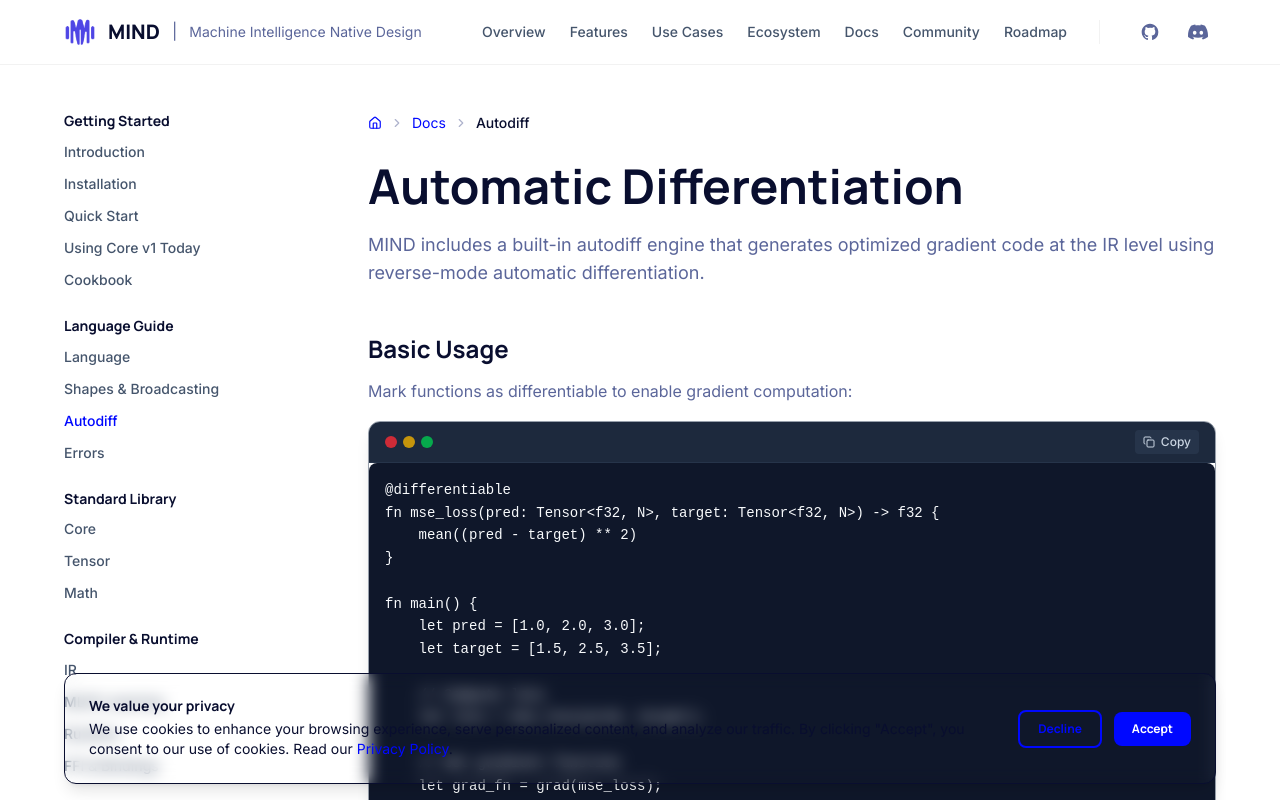
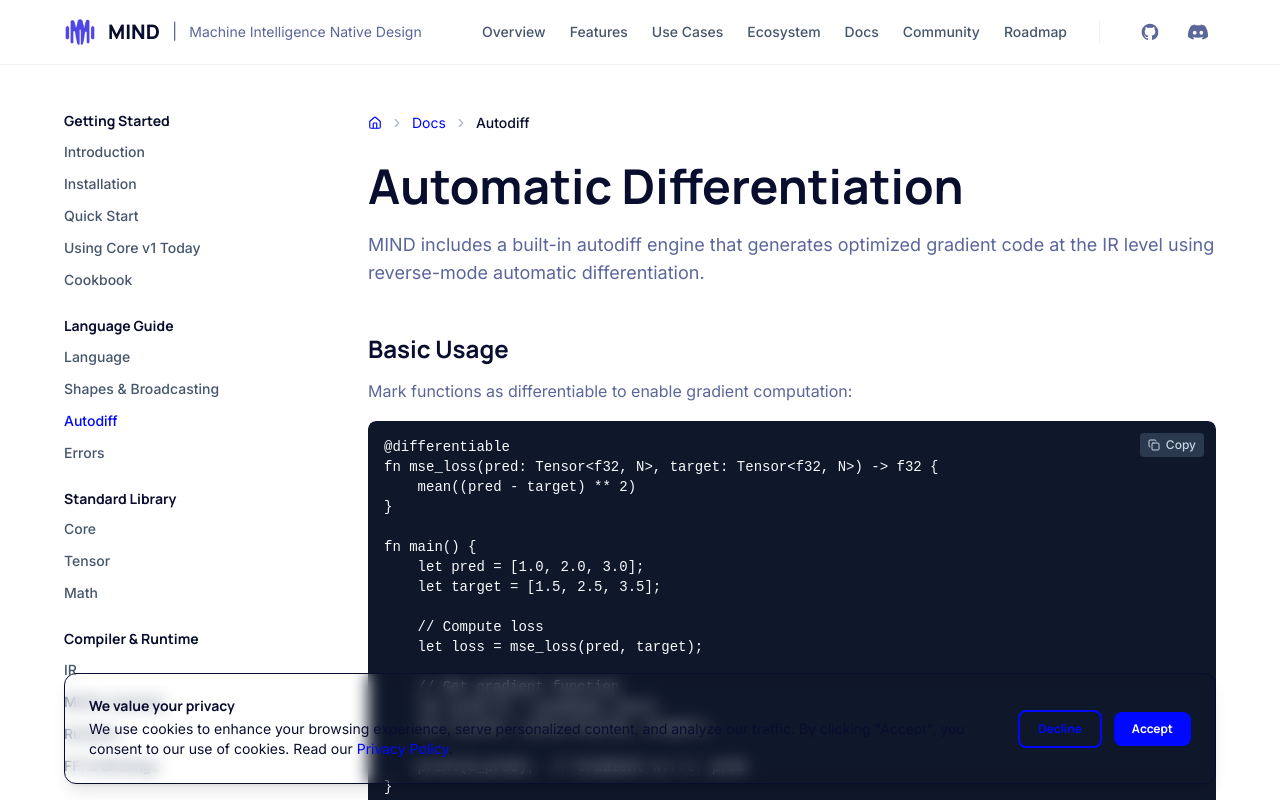
Before and after one commit to star-ga/mindlang.dev, a Next.js app: page /docs/autodiff in a window 1280 px wide. Shown: the top 800 px of the page. Built offline with nearby package versions, Linux system fonts and the light colour scheme.

Commit message:
Simplify CodeBlock: remove header bar, keep copy button inside

```diff
--- a/src/components/ui/CodeBlock.tsx
+++ b/src/components/ui/CodeBlock.tsx
@@ -6,10 +6,9 @@ import { Check, Copy } from "lucide-react";
 interface CodeBlockProps {
     children: string;
     className?: string;
-    title?: string;
 }
 
-export function CodeBlock({ children, className = "", title }: CodeBlockProps) {
+export function CodeBlock({ children, className = "" }: CodeBlockProps) {
     const [copied, setCopied] = useState(false);
 
     const handleCopy = async () => {
@@ -19,22 +18,13 @@ export function CodeBlock({ children, className = "", title }: CodeBlockProps) {
     };
 
     return (
-        <div className={`relative rounded-xl overflow-hidden border border-slate-700/50 shadow-lg ${className}`}>
-            {/* Header bar */}
-            <div className="flex items-center justify-between px-4 py-2 bg-slate-800 border-b border-slate-700/50">
-                <div className="flex items-center gap-2">
-                    <div className="flex gap-1.5">
-                        <div className="w-3 h-3 rounded-full bg-red-500/80" />
-                        <div className="w-3 h-3 rounded-full bg-yellow-500/80" />
-                        <div className="w-3 h-3 rounded-full bg-green-500/80" />
-                    </div>
-                    {title && (
-                        <span className="ml-3 text-xs text-slate-400 font-mono">{title}</span>
-                    )}
-                </div>
+        <div className={`relative rounded-lg overflow-hidden ${className}`}>
+            <pre className="bg-slate-900 text-slate-50 p-4 pr-16 rounded-lg text-sm font-mono overflow-x-auto">
+                {children}
+            </pre>
             <button
                 onClick={handleCopy}
-                    className="flex items-center gap-1.5 px-2 py-1 rounded text-xs font-medium bg-slate-700/50 hover:bg-slate-600/50 transition-colors text-slate-300 hover:text-white"
+                className="absolute top-3 right-3 flex items-center gap-1.5 px-2 py-1 rounded text-xs font-medium bg-slate-700/80 hover:bg-slate-600 transition-colors text-slate-300 hover:text-white"
                 aria-label="Copy code"
             >
                 {copied ? (
@@ -50,10 +40,5 @@ export function CodeBlock({ children, className = "", title }: CodeBlockProps) {
                 )}
             </button>
         </div>
-            {/* Code content */}
-            <pre className="bg-slate-900 text-slate-50 p-4 text-sm font-mono overflow-x-auto leading-relaxed">
-                {children}
-            </pre>
-        </div>
     );
 }
```
Lines whose indentation alone changed are shown as unchanged.
